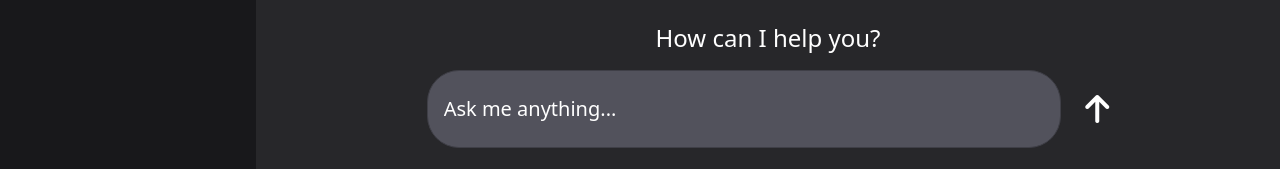
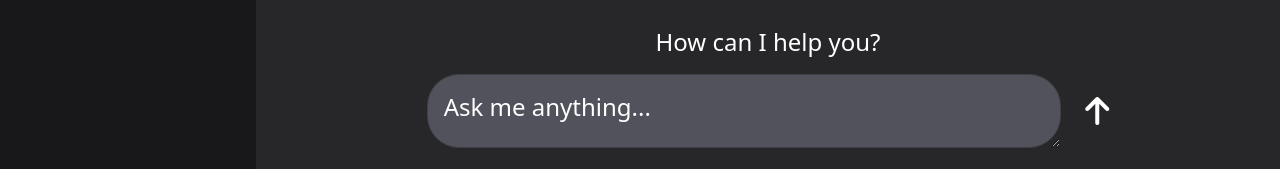
Before and after one commit to danielMotejadded/Ollama-UI, a React (Vite) app: page / in a window 1280 px wide. Shown: the part 628-797 px from the top of the page. Built offline with nearby package versions, Linux system fonts and the light colour scheme.

Commit message:
Add context to request's so AI know remembers conversations, add eventListener to textarea

```diff
--- a/src/API/api.jsx
+++ b/src/API/api.jsx
@@ -1,3 +1,5 @@
+let currentCntext = null;
+
 export const generateStreaming = async (prompt, onToken) => {
   const response = await fetch("http://localhost:11434/api/generate", {
     method: "POST",
@@ -5,6 +7,7 @@ export const generateStreaming = async (prompt, onToken) => {
     body: JSON.stringify({
       model: "qwen3-coder",
       prompt,
+      context: currentCntext ?? undefined,
     }),
   });
 
@@ -32,6 +35,9 @@ export const generateStreaming = async (prompt, onToken) => {
       }
 
       if (json.done) {
+        if (json.context) {
+          currentCntext = json.context;
+        }
         return;
       }
     }
--- a/src/components/Input.jsx
+++ b/src/components/Input.jsx
@@ -4,13 +4,13 @@ export default function Input({ setAnswer }) {
   const input = useRef();
 
   const [question, setQuestion] = useState("");
+  const [isGenerating, setIsgenerating] = useState(false);
 
   const checkInput = (e) => {
     setQuestion(e.target.value);
   };
 
   const handleGenerate = async (prompt) => {
-    setAnswer("");
     input.current.value = "";
 
     try {
@@ -21,6 +21,17 @@ export default function Input({ setAnswer }) {
       console.error(err);
     }
   };
+
+  const handleKeyDown = (e) => {
+    if (e.isComposing) return;
+
+    if (e.key === "Enter" && !e.shiftKey) {
+      e.preventDefault();
+      handleGenerate(question);
+      setQuestion("");
+    }
+  };
+
   return (
     <div className="shrink-0 py-6">
       <div className="w-2/3 mx-auto text-center">
@@ -29,19 +40,23 @@ export default function Input({ setAnswer }) {
         </label>
 
         <div className="flex gap-6">
-          <input
+          <textarea
             ref={input}
+            value={question}
             onChange={checkInput}
+            onKeyDown={(e) => handleKeyDown(e)}
             type="text"
             placeholder="Ask me anything..."
             className="
+                leading-6
                 w-full
                 rounded-4xl
                 bg-zinc-600
                 border border-zinc-700
-                px-4 py-6
-                text-xl text-zinc-100
+                px-4 py-3
+                text-2xl text-zinc-100
                 placeholder-white
+                placeholder:translate-y-2
                 outline-none
                 transition
                 duration-200
```
